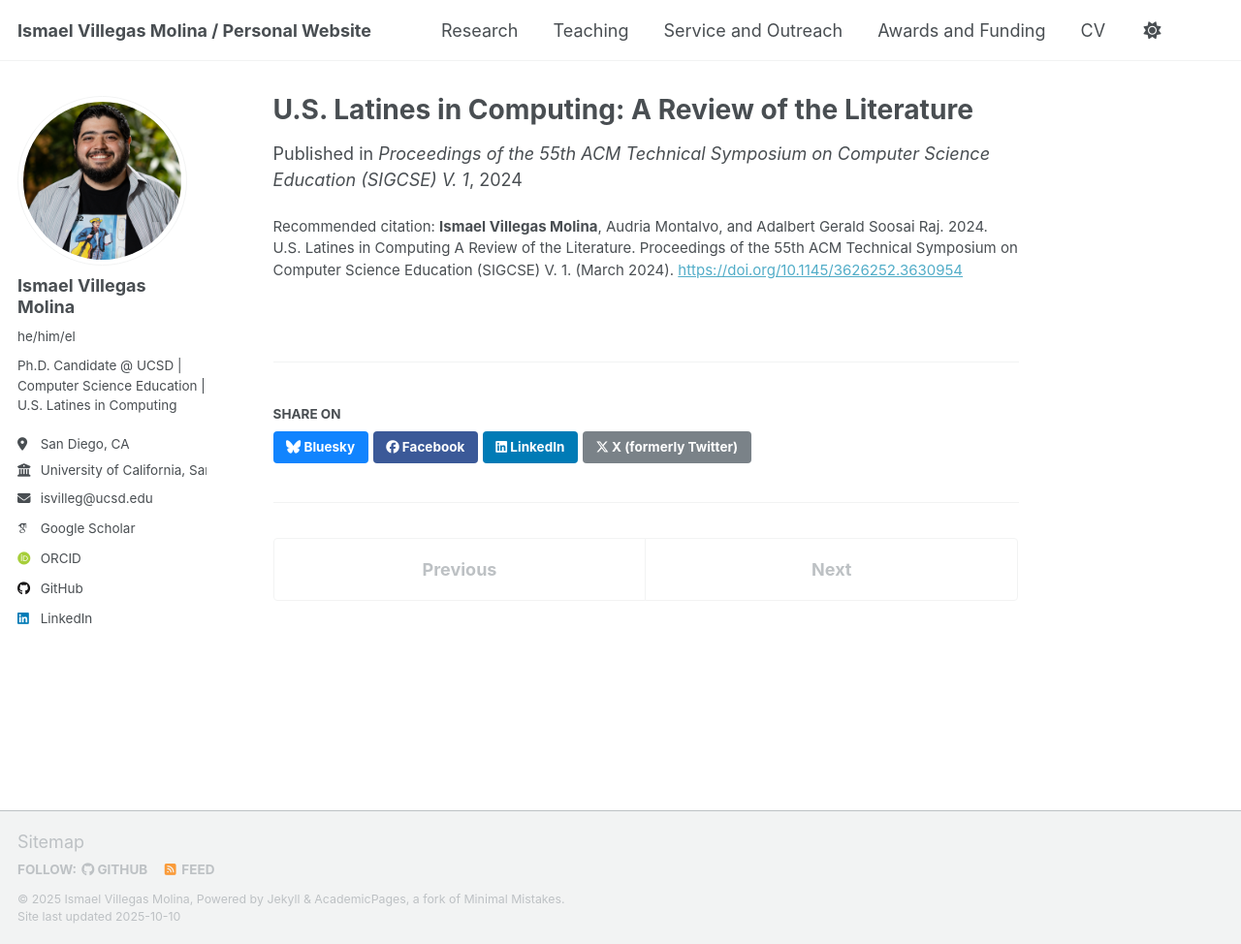
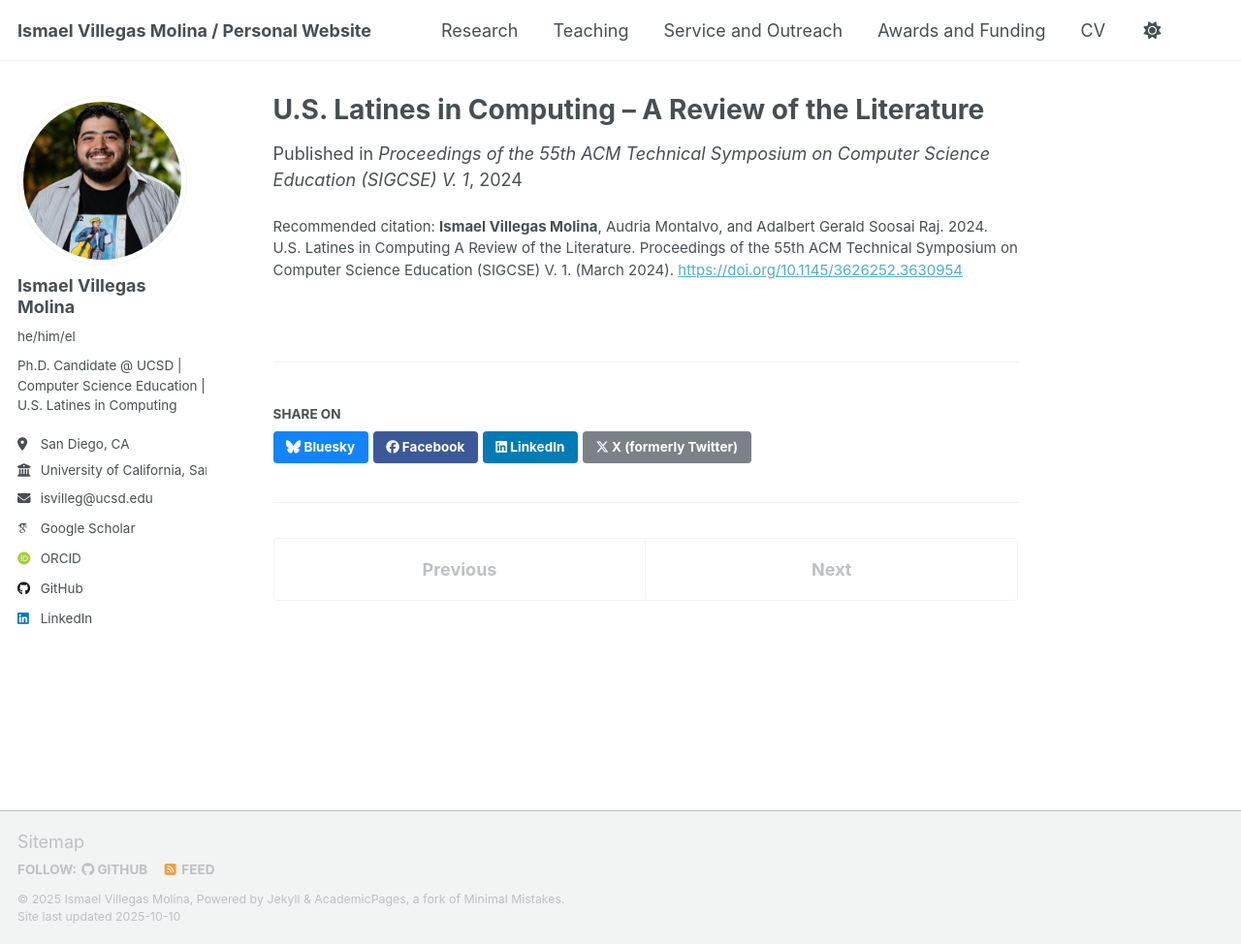
Before and after one commit to IsmaelV/IsmaelV.github.io, a Jekyll site: the page built from _publications/latine_literature_review.md, in a window 1280 px wide and 974 px high. Shown: the whole window at 97% size. Built offline with Jekyll 4.4.1, drawn with Linux system fonts in a browser that asks for light colours; some web fonts are replaced; a script that is not in the unit is left out.

Commit message:
Updated formatting

```diff
--- a/_publications/latine_literature_review.md
+++ b/_publications/latine_literature_review.md
@@ -1,5 +1,5 @@
 ---
-title: "U.S. Latines in Computing: A Review of the Literature"
+title: "U.S. Latines in Computing -- A Review of the Literature"
 collection: publications
 permalink: /publication/latine_literature_review
 excerpt: "Though there is a known issue with enrollment disparities across race/ethnicity in computing, U.S. Latin American (Latine) students have remained chronically underrepresented for decades. In order to actively support the recruitment, retention, performance, and experiences of U.S. Latines, we must make sure that we are carrying out studies with this population across outreach practices, interventions, student outcomes, and testimonies. To offer a more comprehensive understanding of the existing body of work on U.S. Latines in computing, we reviewed computing education papers that either fully center around or dedicate specific analyses to U.S. Latines. We analyzed 53 papers and found the following results: most research focuses on Student Experiences and Institutional Perspectives with very few studies on Research Opportunities; the educational setting tended to be K-12 with a severe lack of community college studies; there is a low number of popular pedagogical practices studied with U.S. Latines; research has mainly focused on students, but seldom focused families despite strong Latine connections to family; there was a strong spike in studies in 2021; and the U.S. location of the studies tended to line up with the U.S. Hispanic populations, but many states are under-performing. We discuss the implications of our findings and suggest future research directions to better understand, recruit, and support Latines in computing."
```
